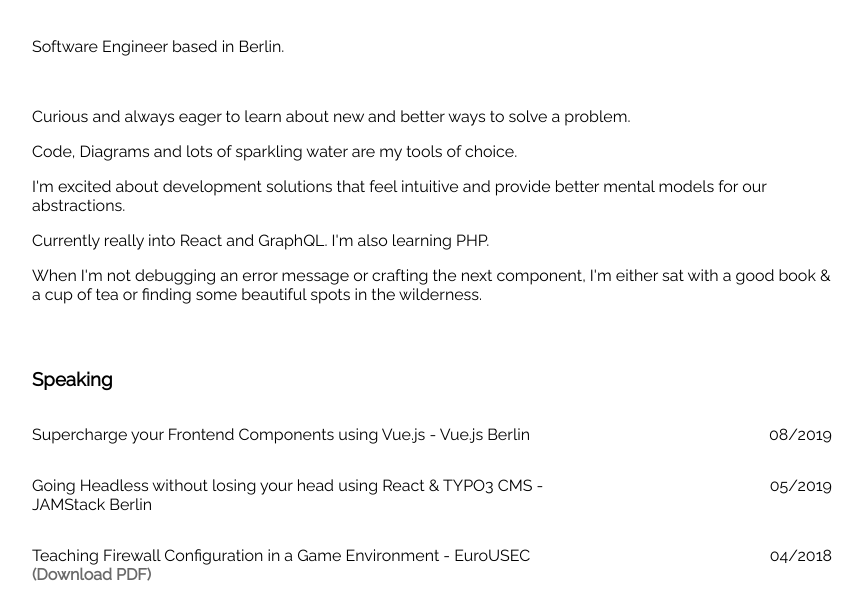
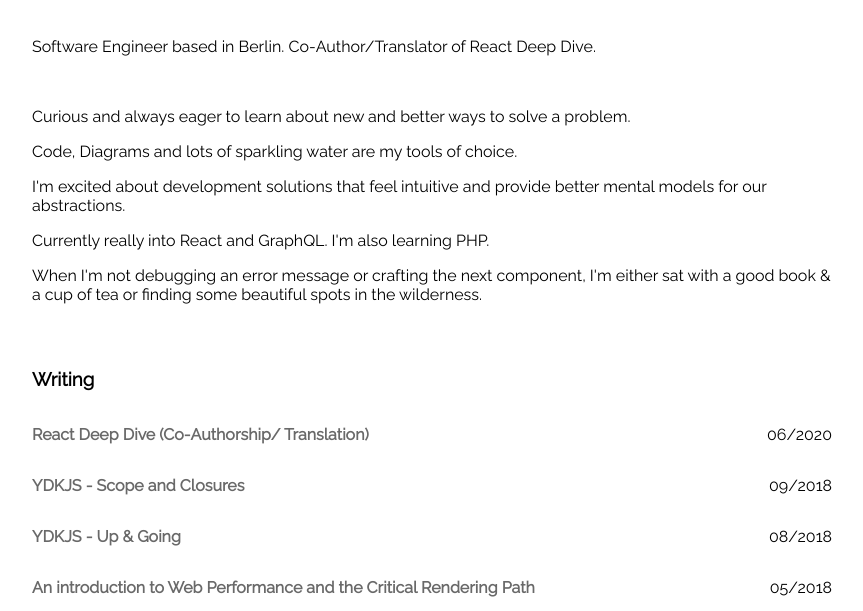
Before and after one commit to alaskaa/sibylle-dev, a Gatsby site: page / in a window 1280 px wide. Shown: the part 189-800 px from the top of the page, without its empty margins (208-1071 px from the left). Built offline with nearby package versions, Linux system fonts and the light colour scheme; Gatsby itself is replaced by a stand-in of ours.

Commit message:
[TASK] add react deep dive to writing and intro

```diff
--- a/src/components/Intro/Intro.js
+++ b/src/components/Intro/Intro.js
@@ -5,7 +5,7 @@ import IntroWrapper from "./components/IntroWrapper"
 const Intro = () => (
   <IntroWrapper>
     <WhiteHeadingWrapper>Hi, I'm Sibylle</WhiteHeadingWrapper>
-    <p>Software Engineer based in Berlin.</p>
+    <p>Software Engineer based in Berlin. Co-Author/Translator of React Deep Dive.</p>
     <br />
     <p>
       Curious and always eager to learn about new and better ways to solve a
--- a/src/components/Writing/Writing.js
+++ b/src/components/Writing/Writing.js
@@ -5,6 +5,11 @@ const Writing = () => (
   <React.Fragment>
     <h3>Writing</h3>
     <GridWrapper>
+      <p>
+        <a href="https://learn.react-js.dev/" target="_blank"
+          rel="noopener noreferrer">React Deep Dive (Co-Authorship/ Translation)</a>
+      </p>
+      <p>06/2020</p>
       <p>
         <a
           href="https://medium.com/javascript-deep-dive/ydkjs-scope-and-closures-cf1f65ac831d"
--- a/src/pages/index.js
+++ b/src/pages/index.js
@@ -17,7 +17,7 @@ import Footer from "../components/styles/Footer"
 
 const IndexPage = () => (
   <React.Fragment>
-    <SEO title="Sibylle Sehl" />
+    <SEO title="Sibylle Lancaster" />
     <Helmet>
       <link
         href="https://fonts.googleapis.com/css?family=Vidaloka|Raleway&display=swap"
@@ -27,8 +27,8 @@ const IndexPage = () => (
     <SiteWrapper>
       <ContentBox>
         <Intro />
+        <Writing />
         <Speaking />
-        <Writing />
         <FlexIcons>
           <a href="https://twitter.com/s_ibylle">
             <Twitter />
```
